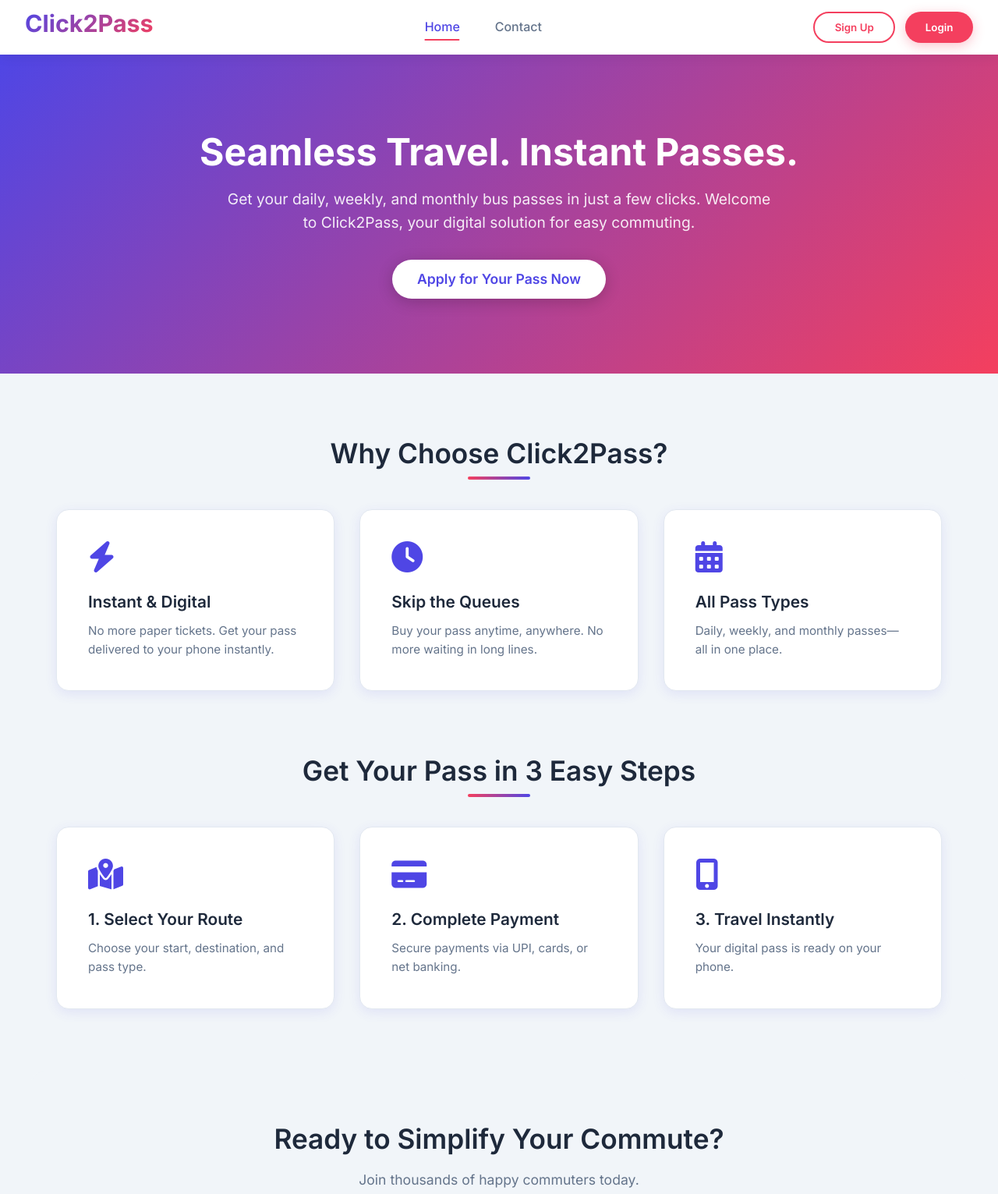
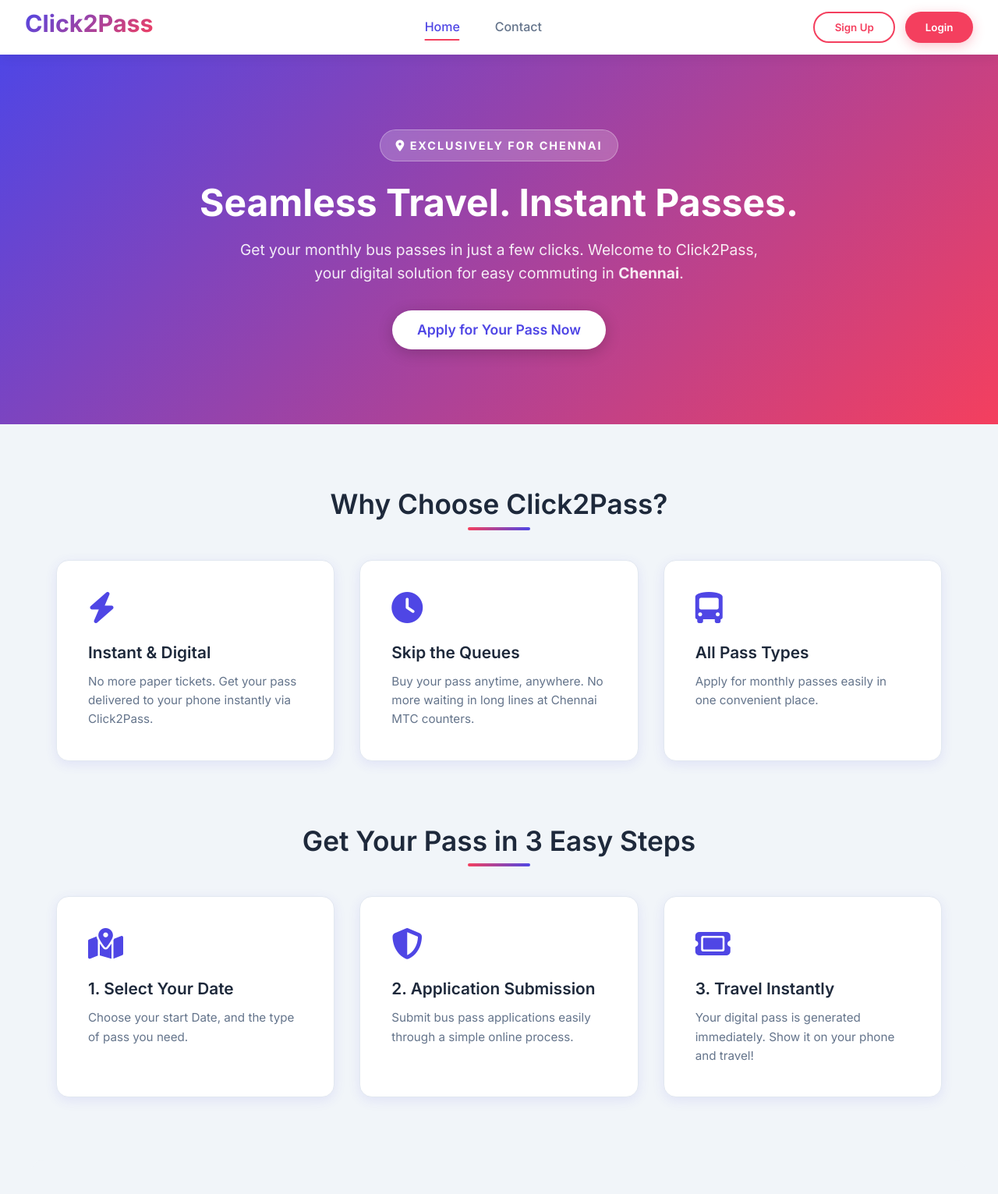
Before and after one commit to hanisah12/Click2Pass_FullStack, a plain HTML site: page index.html in a window 1280 px wide. Shown: the top 1531 px of the page at 78% size. Drawn offline with Linux system fonts and the light colour scheme.

Commit message:
change the index content

```diff
--- a/Frontend/css/index-style.css
+++ b/Frontend/css/index-style.css
@@ -1,4 +1,3 @@
-
 .hero-section {
     background: linear-gradient(135deg, var(--primary), var(--accent));
     color: white;
@@ -7,18 +6,35 @@
     margin-top: 70px;
     animation: fadeIn 0.8s ease-out;
 }
+
 .hero-content h1 {
     font-size: 3rem;
     font-weight: 700;
     margin-bottom: 1rem;
     line-height: 1.2;
 }
+
+.city-badge {
+    display: inline-block;
+    background: rgba(255, 255, 255, 0.2);
+    border: 1px solid rgba(255, 255, 255, 0.3);
+    padding: 0.5rem 1.2rem;
+    border-radius: 2rem;
+    font-size: 0.9rem;
+    font-weight: 700;
+    text-transform: uppercase;
+    letter-spacing: 2px;
+    margin-bottom: 1.5rem;
+    backdrop-filter: blur(5px);
+}
+
 .hero-content p {
     font-size: 1.2rem;
     max-width: 700px;
     margin: 0 auto 2rem;
     opacity: 0.9;
 }
+
 .hero-cta {
     background: var(--card-bg);
     color: var(--primary);
@@ -33,6 +49,7 @@
     display: inline-block;
     text-decoration: none;
 }
+
 .hero-cta:hover {
     background: #f1f5f9;
     transform: translateY(-3px);
@@ -47,6 +64,7 @@
     padding: 0 2rem;
     text-align: center;
 }
+
 .features-section h2,
 .how-it-works-section h2,
 .cta-section h2 {
@@ -56,12 +74,15 @@
     position: relative;
     display: inline-block;
 }
+
 .features-section h2::after,
 .how-it-works-section h2::after {
     content: '';
     position: absolute;
-    bottom: -10px; left: 50%;
-    width: 80px; height: 4px;
+    bottom: -10px;
+    left: 50%;
+    width: 80px;
+    height: 4px;
     background: linear-gradient(90deg, var(--accent), var(--primary));
     border-radius: 2px;
     transform: translateX(-50%);
@@ -84,23 +105,27 @@
     border: 1px solid var(--border);
     transition: var(--transition);
 }
+
 .feature-card:hover,
 .how-it-works-step:hover {
     transform: translateY(-8px);
     box-shadow: var(--shadow-md);
 }
+
 .feature-card i,
 .how-it-works-step i {
     font-size: 2.5rem;
     color: var(--primary);
     margin-bottom: 1.5rem;
 }
+
 .feature-card h3,
 .how-it-works-step h3 {
     font-size: 1.3rem;
     color: var(--text);
     margin-bottom: 0.75rem;
 }
+
 .feature-card p,
 .how-it-works-step p {
     color: var(--text-light);
@@ -115,19 +140,23 @@
     padding: 4rem 2rem;
     border-radius: var(--radius);
 }
+
 .cta-section h2 {
     margin-bottom: 1rem;
 }
+
 .cta-section p {
     font-size: 1.1rem;
     color: var(--text-light);
     margin-bottom: 2rem;
 }
+
 .cta-section .hero-cta {
-     background: var(--primary);
-     color: white;
-     box-shadow: 0 4px 20px rgba(79, 70, 229, 0.4);
+    background: var(--primary);
+    color: white;
+    box-shadow: 0 4px 20px rgba(79, 70, 229, 0.4);
 }
+
 .cta-section .hero-cta:hover {
     background: #4338ca;
     box-shadow: 0 8px 25px rgba(79, 70, 229, 0.5);
@@ -137,13 +166,16 @@
     .hero-content h1 {
         font-size: 2.2rem;
     }
+
     .hero-content p {
         font-size: 1rem;
     }
+
     .features-section h2,
     .how-it-works-section h2 {
         font-size: 1.8rem;
     }
+
     .features-section,
     .how-it-works-section,
     .cta-section {
--- a/index.html
+++ b/index.html
@@ -1,5 +1,6 @@
 <!doctype html>
 <html lang="en">
+
 <head>
   <meta charset="UTF-8" />
   <meta name="viewport" content="width=device-width, initial-scale=1.0" />
@@ -8,14 +9,8 @@
   <link rel="stylesheet" href="./Frontend/css/style1.css" />
   <link rel="stylesheet" href="./Frontend/css/index-style.css" />
 
-    <link
-      href="https://fonts.googleapis.com/css2?family=Inter:wght@400;500;600;700&display=swap"
-      rel="stylesheet"
-    />
-    <link
-      rel="stylesheet"
-      href="https://cdnjs.cloudflare.com/ajax/libs/font-awesome/6.4.0/css/all.min.css"
-    />
+  <link href="https://fonts.googleapis.com/css2?family=Inter:wght@400;500;600;700&display=swap" rel="stylesheet" />
+  <link rel="stylesheet" href="https://cdnjs.cloudflare.com/ajax/libs/font-awesome/6.4.0/css/all.min.css" />
 </head>
 
 <body>
@@ -39,10 +34,11 @@
 
   <div class="hero-section">
     <div class="hero-content">
+      <div class="city-badge"><i class="fas fa-location-dot"></i> Exclusively for Chennai</div>
       <h1>Seamless Travel. Instant Passes.</h1>
       <p>
-          Get your daily, weekly, and monthly bus passes in just a few clicks.
-          Welcome to Click2Pass, your digital solution for easy commuting.
+        Get your monthly bus passes in just a few clicks.
+        Welcome to Click2Pass, your digital solution for easy commuting in <strong>Chennai</strong>.
       </p>
       <button class="hero-cta" id="applyPassBtn">
         Apply for Your Pass Now
@@ -58,18 +54,23 @@
         <h3>Instant & Digital</h3>
         <p>
           No more paper tickets. Get your pass delivered to your phone
-            instantly.
+          instantly via Click2Pass.
         </p>
       </div>
       <div class="feature-card">
         <i class="fas fa-clock"></i>
         <h3>Skip the Queues</h3>
-          <p>Buy your pass anytime, anywhere. No more waiting in long lines.</p>
+        <p>
+          Buy your pass anytime, anywhere. No more waiting in long lines at
+          Chennai MTC counters.
+        </p>
       </div>
       <div class="feature-card">
-          <i class="fas fa-calendar-alt"></i>
+        <i class="fas fa-bus-simple"></i>
         <h3>All Pass Types</h3>
-          <p>Daily, weekly, and monthly passes—all in one place.</p>
+        <p>
+          Apply for monthly passes easily in one convenient place.
+        </p>
       </div>
     </div>
   </section>
@@ -78,26 +79,26 @@
     <h2>Get Your Pass in 3 Easy Steps</h2>
     <div class="how-it-works-grid">
       <div class="how-it-works-step">
-          <i class="fas fa-map-marked-alt"></i>
-          <h3>1. Select Your Route</h3>
-          <p>Choose your start, destination, and pass type.</p>
+        <i class="fas fa-map-location-dot"></i>
+        <h3>1. Select Your Date</h3>
+        <p>Choose your start Date, and the type of pass you need.</p>
       </div>
       <div class="how-it-works-step">
-          <i class="fas fa-credit-card"></i>
-          <h3>2. Complete Payment</h3>
-          <p>Secure payments via UPI, cards, or net banking.</p>
+        <i class="fas fa-shield-halved"></i>
+        <h3>2. Application Submission</h3>
+        <p>Submit bus pass applications easily through a simple online process.</p>
       </div>
       <div class="how-it-works-step">
-          <i class="fas fa-mobile-alt"></i>
+        <i class="fas fa-ticket"></i>
         <h3>3. Travel Instantly</h3>
-          <p>Your digital pass is ready on your phone.</p>
+        <p>Your digital pass is generated immediately. Show it on your phone and travel!</p>
       </div>
     </div>
   </section>
 
   <section class="cta-section">
     <h2>Ready to Simplify Your Commute?</h2>
-      <p>Join thousands of happy commuters today.</p>
+    <p>Join thousands of happy Chennai commuters today and save time every day.</p>
     <button id="createAccountBtn" class="hero-cta">
       Create Your Account
     </button>
@@ -107,7 +108,7 @@
     <div class="footer-container">
       <div class="footer-col">
         <h3>Click<span>2Pass</span></h3>
-          <p>Your trusted platform for instant bus passes.</p>
+        <p>Your trusted digital platform for instant Chennai MTC bus passes.</p>
       </div>
 
       <div class="footer-col">
@@ -136,10 +137,11 @@
     </div>
 
     <div class="footer-bottom">
-        <p>© 2025 Click2Pass. All rights reserved.</p>
+      <p>© 2025 Click2Pass Chennai. All rights reserved.</p>
     </div>
   </footer>
   <script src="./Frontend/js/config.js"></script>
   <script src="./Frontend/js/index.js"></script>
 </body>
+
 </html>
```
Lines whose indentation alone changed are shown as unchanged.
